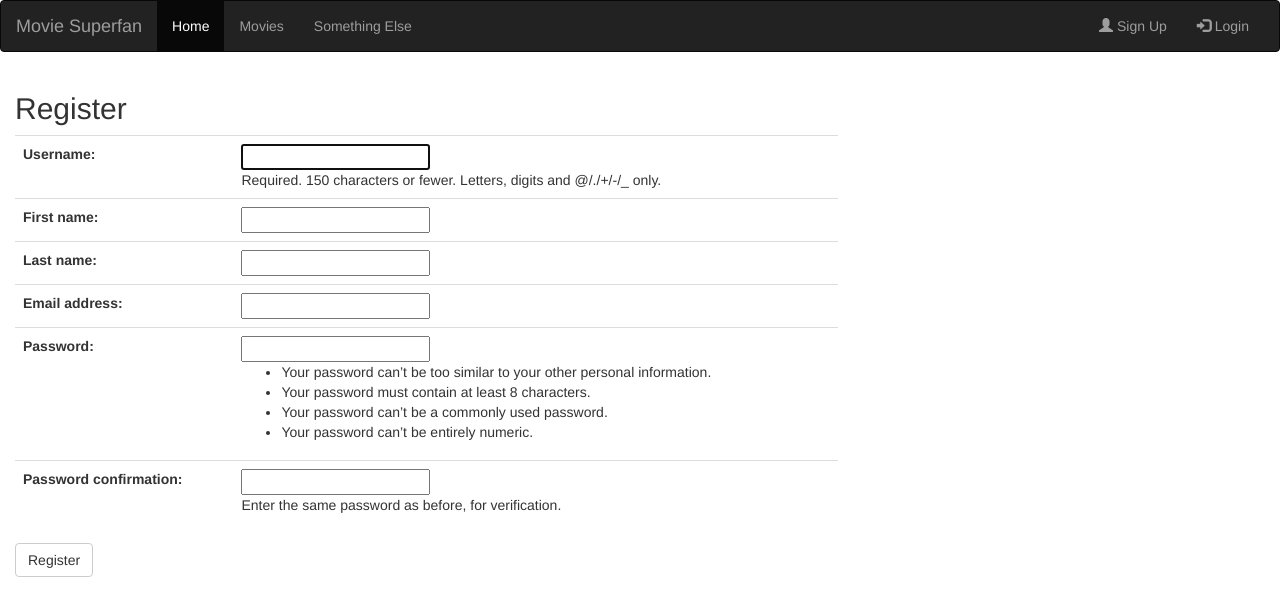
After one commit to jdb45/movie_superfan_Jeremy_B, a Django app: page /register/ in a window 1280 px wide. The commit adds this page. Shown: the top 616 px of the page. Run offline with Django 3.2, Linux system fonts and the light colour scheme; some libraries are stand-ins or nearby versions.

Commit message:
Added a navbar and a registration page. The page doesnt do anything yet, just got the template ready.

```diff
--- a/movie_superfan/forms.py
+++ b/movie_superfan/forms.py
@@ -44,7 +44,7 @@ class UserRegistrationForm(UserCreationForm):
     def clean_email(self):
         email = self.cleaned_data['email']
         if not email:
-            raise ValidationError('Please enter an email address')
+            raise ValidationError('Please enter a valid email address')
 
         if User.objects.filter(email__iexact=email).exists():
             raise ValidationError('A user with that email address already exists')
@@ -62,4 +62,4 @@ class UserRegistrationForm(UserCreationForm):
         if commit:
             user.save()
 
-return user
+        return user
--- a/movie_superfan/templates/movie_superfan/base.html
+++ b/movie_superfan/templates/movie_superfan/base.html
@@ -6,10 +6,11 @@
     <meta http-equiv="X-UA-Compatible" content="IE=edge">
     <meta name="viewport" content="width=device-width, initial-scale=1">
     <!-- The above 3 meta tags *must* come first in the head; any other head content must come *after* these tags -->
-    <title>Bootstrap 101 Template</title>
+    <title>Movie Superfan</title>
 
     <!-- Bootstrap -->
     <link href="css/bootstrap.min.css" rel="stylesheet">
+    <link rel="stylesheet" href="https://maxcdn.bootstrapcdn.com/bootstrap/3.3.7/css/bootstrap.min.css">
 
     <!-- HTML5 shim and Respond.js for IE8 support of HTML5 elements and media queries -->
     <!-- WARNING: Respond.js doesn't work if you view the page via file:// -->
@@ -19,11 +20,18 @@
     <![endif]-->
   </head>
   <body>
-    <h1>Hello, world!</h1>
+  {% include 'movie_superfan/nav.html' %}
+
+    <div class="col-md-8">
+          {% block content %}
+
+          {% endblock %}
+    </div>
 
     <!-- jQuery (necessary for Bootstrap's JavaScript plugins) -->
     <script src="https://ajax.googleapis.com/ajax/libs/jquery/1.12.4/jquery.min.js"></script>
     <!-- Include all compiled plugins (below), or include individual files as needed -->
+    <script src="https://maxcdn.bootstrapcdn.com/bootstrap/3.3.7/js/bootstrap.min.js"></script>
     <script src="js/bootstrap.min.js"></script>
   </body>
 </html>
--- a/movie_superfan/templates/movie_superfan/home.html
+++ b/movie_superfan/templates/movie_superfan/home.html
@@ -1,5 +1,8 @@
 {% extends 'movie_superfan/base.html' %}
 
 {% block content %}
-
+<div style="position: relative">
+            <p style="position: fixed; bottom: 0; width:100%; text-align: center"> TEXT YOU WANT
+            </p>
+        </div>
 {% endblock %}
--- /dev/null
+++ b/movie_superfan/templates/movie_superfan/nav.html
@@ -0,0 +1,26 @@
+
+
+<nav class="navbar navbar-inverse">
+  <div class="container-fluid">
+    <div class="navbar-header">
+      <button type="button" class="navbar-toggle collapsed" data-toggle="collapse" data-target="#navbar" aria-expanded="false" aria-controls="navbar">
+        <span class="sr-only">Toggle navigation</span>
+        <span class="icon-bar"></span>
+        <span class="icon-bar"></span>
+        <span class="icon-bar"></span>
+      </button>
+      <a class="navbar-brand" href="#">Movie Superfan</a>
+    </div>
+    <div id="navbar" class="navbar-collapse collapse">
+      <ul class="nav navbar-nav">
+        <li class="active"><a href="{% url 'homepage' %}">Home</a></li>
+        <li><a href="">Movies</a></li>
+        <li><a href="#contact">Something Else</a></li>
+      </ul>
+      <ul class="nav navbar-nav navbar-right">
+      <li><a href="{% url 'register' %}"><span class="glyphicon glyphicon-user"></span> Sign Up</a></li>
+      <li><a href="#"><span class="glyphicon glyphicon-log-in"></span> Login</a></li>
+     </ul>
+    </div>
+  </div>
+</nav>
--- /dev/null
+++ b/movie_superfan/templates/registration/register.html
@@ -0,0 +1,20 @@
+{% extends 'movie_superfan/base.html' %}
+
+{% block content %}
+
+    <h2>Register</h2>
+
+    {% if message %}
+        <p>{{ message }}</p>
+    {% endif %}
+
+    <form method="post" action="">{% csrf_token %}
+
+        <table id="registration_form" class="table">
+            {{ form.as_table }}
+        </table>
+        <button type="submit" class="btn btn-default">Register</button>
+
+    </form>
+
+{% endblock %}
--- a/movie_superfan/urls.py
+++ b/movie_superfan/urls.py
@@ -4,8 +4,9 @@ from django.contrib.auth import views as auth_views
 from . import views
 
 
+
 urlpatterns = [
 
-url(r'^$', views.homepage, name='homepage'),
+    url(r'^$', views.homepage, name='homepage'),
 
 ]
--- /dev/null
+++ b/movie_superfan/views_users.py
@@ -0,0 +1,31 @@
+from django.db import transaction
+
+from .models import *
+from .forms import UserRegistrationForm
+
+from django.contrib.auth.models import User
+from django.contrib.auth import update_session_auth_hash
+from django.shortcuts import render, redirect
+
+
+def register(request):
+
+    if request.method == 'POST':
+
+        form = UserRegistrationForm(request.POST)
+        if form.is_valid():
+            user = form.save()
+            user = authenticate(
+                username=request.POST['username'],
+                password=request.POST['password1'])
+            login(request, user)
+            return redirect('')
+
+        else:
+            message = 'Please check the data you entered'
+            return render(request, 'registration/register.html',
+                          {'form': form, 'message': message})
+
+    else:
+        form = UserRegistrationForm()
+        return render(request, 'registration/register.html', {'form': form})
--- a/superfan/settings.py
+++ b/superfan/settings.py
@@ -110,7 +110,7 @@ AUTH_PASSWORD_VALIDATORS = [
 
 LANGUAGE_CODE = 'en-us'
 
-TIME_ZONE = 'UTC'
+TIME_ZONE = 'America/Chicago'
 
 USE_I18N = True
 
--- a/superfan/urls.py
+++ b/superfan/urls.py
@@ -15,8 +15,13 @@ Including another URLconf
 """
 from django.conf.urls import include, url
 from django.contrib import admin
+from django.contrib.auth import views as auth_views
+from movie_superfan import views, views_users
 
 urlpatterns = [
     url(r'^admin/', admin.site.urls),
-    url(r'^', include('movie_superfan.urls') ),
+    url(r'^accounts/login/$', auth_views.login, name='login'),
+    url(r'^accounts/logout/$', auth_views.logout, name='logout'),
+    url(r'^register/$', views_users.register, name='register'),
+    url(r'^', include('movie_superfan.urls')),
 ]
```
